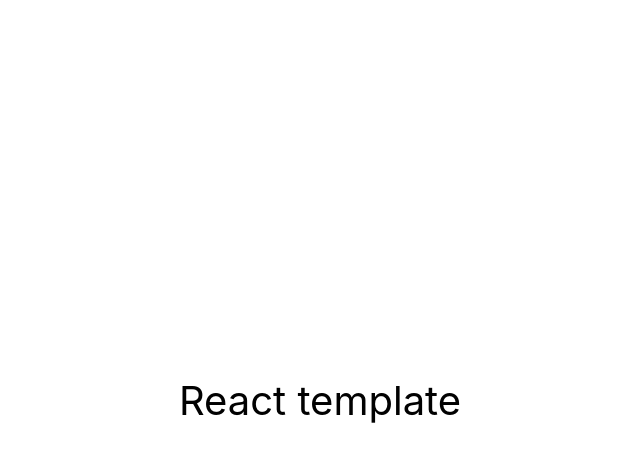
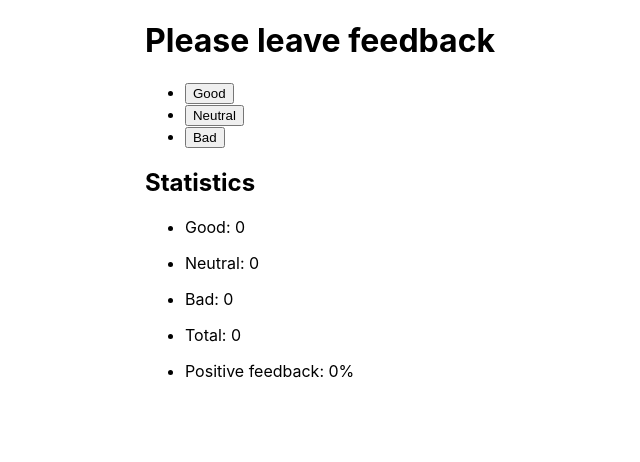
Before and after one commit to IhorKaren/goit-react-hw-02-feedback, a React (Create React App) app: page / in a window 1280 px wide. Shown: the top 462 px of the page, without its empty margins (320-960 px from the left). Built offline with nearby package versions, Linux system fonts and the light colour scheme.

Commit message:
step-2 done

```diff
--- a/src/components/App.jsx
+++ b/src/components/App.jsx
@@ -1,16 +1,85 @@
-export const App = () => {
-  return (
-    <div
-      style={{
-        height: '100vh',
-        display: 'flex',
-        justifyContent: 'center',
-        alignItems: 'center',
-        fontSize: 40,
-        color: '#010101'
-      }}
-    >
-      React template
-    </div>
-  );
-};
+import React, { Component } from 'react';
+import { Container } from './Container/Container.styled';
+// import Feedback from './Feedback/Feedback';
+
+export class App extends Component {
+  state = {
+    good: 0,
+    neutral: 0,
+    bad: 0,
+  };
+
+  hadleAddFeedback = status => {
+    this.setState(prevState => ({
+      [status]: prevState[status] + 1,
+    }));
+  };
+
+  countTotalFeedback = () => {
+    const { good, neutral, bad } = this.state;
+
+    return good + neutral + bad;
+  };
+
+  countPositiveFeedbackPercentage = () => {
+    const { good } = this.state;
+    const total = this.countTotalFeedback();
+    return total ? Math.round((good / total) * 100) : 0;
+  };
+
+  render() {
+    return (
+      <Container>
+        <div>
+          <h1>Please leave feedback</h1>
+          <ul>
+            <li>
+              <button
+                type="button"
+                onClick={() => this.hadleAddFeedback('good')}
+              >
+                Good
+              </button>
+            </li>
+            <li>
+              <button
+                type="button"
+                onClick={() => this.hadleAddFeedback('neutral')}
+              >
+                Neutral
+              </button>
+            </li>
+            <li>
+              <button
+                type="button"
+                onClick={() => this.hadleAddFeedback('bad')}
+              >
+                Bad
+              </button>
+            </li>
+          </ul>
+          <h2>Statistics</h2>
+          <ul>
+            <li>
+              <p>Good: {this.state.good}</p>
+            </li>
+            <li>
+              <p>Neutral: {this.state.neutral}</p>
+            </li>
+            <li>
+              <p>Bad: {this.state.bad}</p>
+            </li>
+            <li>
+              <p>Total: {this.countTotalFeedback()}</p>
+            </li>
+            <li>
+              <p>
+                Positive feedback: {this.countPositiveFeedbackPercentage()}%
+              </p>
+            </li>
+          </ul>
+        </div>
+      </Container>
+    );
+  }
+}
--- /dev/null
+++ b/src/components/Container/Container.styled.jsx
@@ -0,0 +1,8 @@
+import styled from 'styled-components';
+
+export const Container = styled.div`
+  display: flex;
+  justify-content: center;
+  align-items: center;
+  flex-direction: column;
+`;
```
